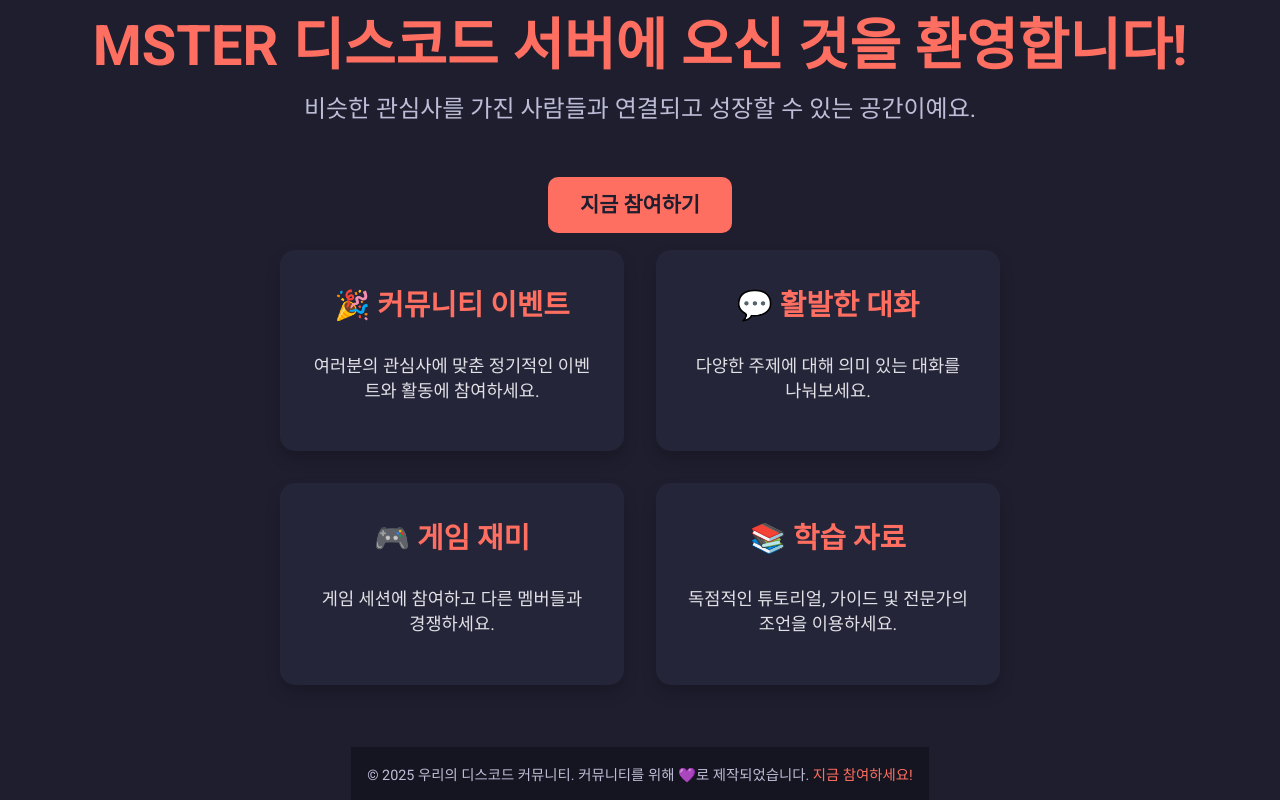
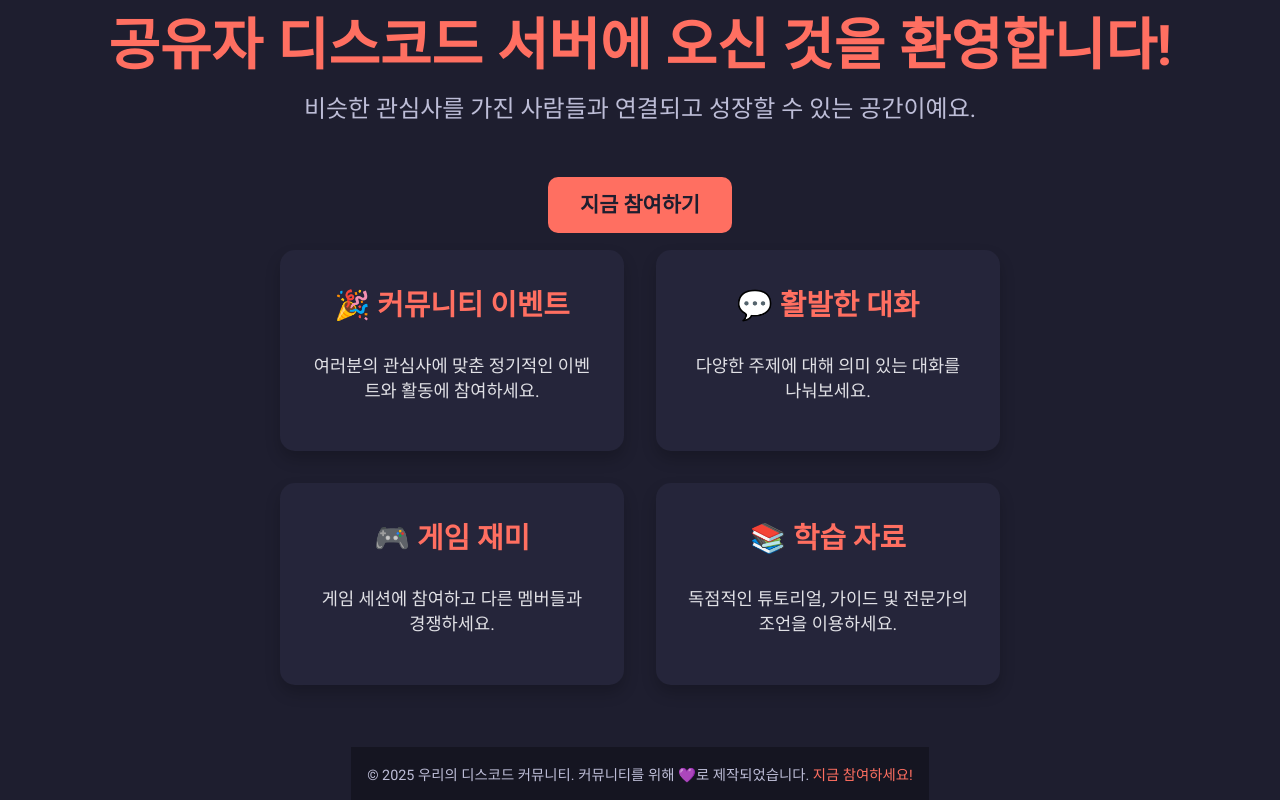
Before and after one commit to 8sharer8/rhddbwk, a plain HTML site: page index.html in a window 1280 px wide. Drawn offline with Linux system fonts and the light colour scheme.

Commit message:
Update index.html

```diff
--- a/index.html
+++ b/index.html
@@ -3,8 +3,8 @@
 <head>
     <meta charset="UTF-8">
     <meta name="viewport" content="width=device-width, initial-scale=1.0">
-    <meta name="description" content="MSTER 디스코드 서버">
-    <title>MSTER 디스코드 서버</title>
+    <meta name="description" content="공유자 디스코드 서버">
+    <title>공유자 디스코드 서버</title>
     <link href="https://fonts.googleapis.com/css2?family=Roboto:wght@400;700&display=swap" rel="stylesheet">
     <style>
         body {
@@ -101,7 +101,7 @@
 </head>
 <body>
     <header>
-        <h1>MSTER 디스코드 서버에 오신 것을 환영합니다!</h1>
+        <h1>공유자 디스코드 서버에 오신 것을 환영합니다!</h1>
         <p>비슷한 관심사를 가진 사람들과 연결되고 성장할 수 있는 공간이예요.</p>
     </header>
     <div class="cta">
```
